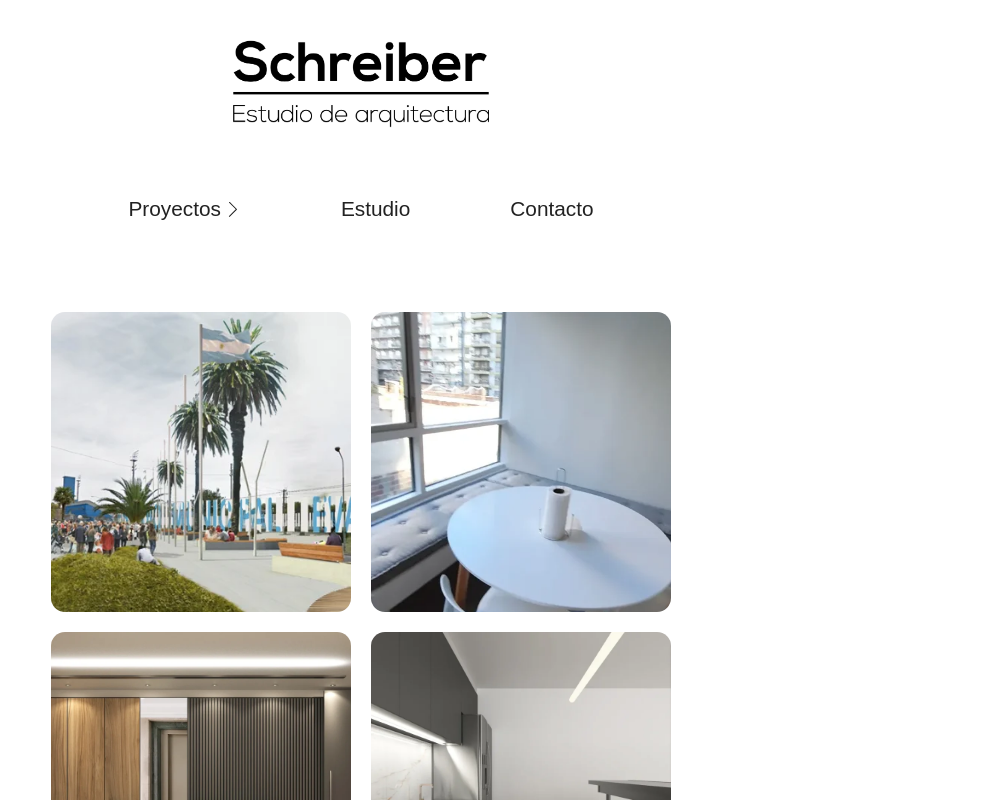
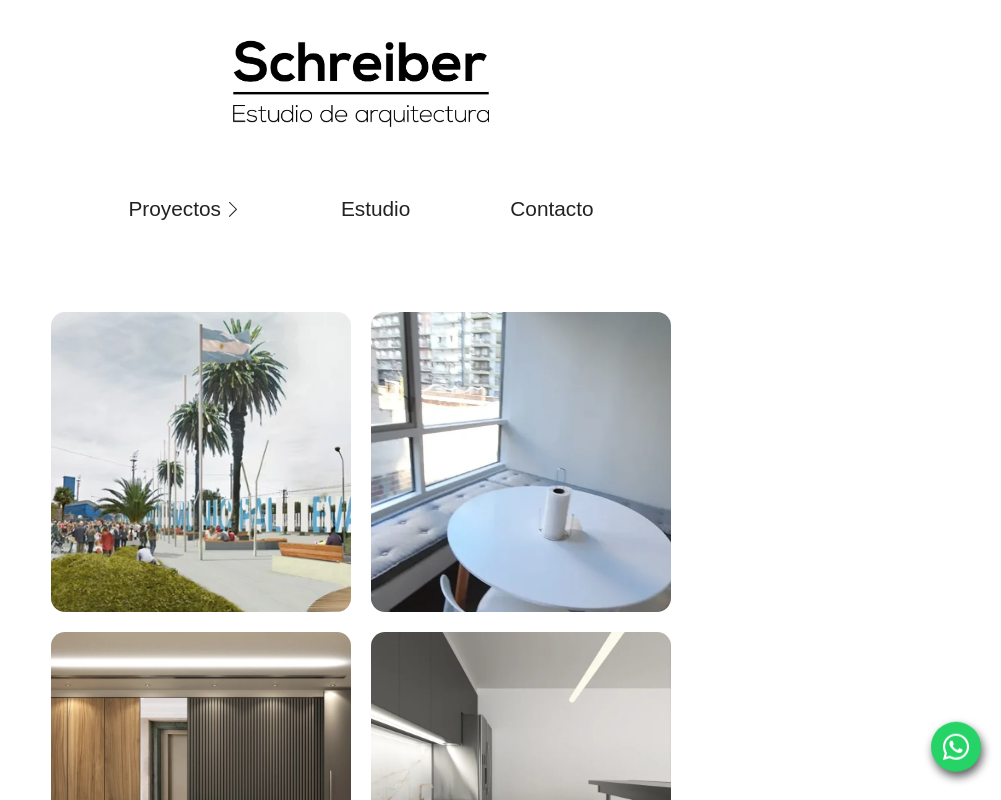
Before and after one commit to MizzioCoding/Arquitecto2, a React (Vite) app: page / in a window 1280 px wide. Shown: the top 800 px of the page, without its empty margins (279-1280 px from the left). Built offline with nearby package versions, Linux system fonts and the light colour scheme; a web font is replaced by a local one.

Commit message:
whatsapp logo

```diff
--- a/src/App.css
+++ b/src/App.css
@@ -42,3 +42,40 @@
     /* Tamaño de fuente opcional */
     color: #333;
 }
+
+.float {
+    position: fixed;
+    width: 50px;
+    height: 50px;
+    bottom: 30px;
+    right: 20px;
+    background-color: #25D367;
+    color: #FFF;
+    border-radius: 50px;
+    text-align: center;
+    font-size: 30px;
+    box-shadow: 2px 5px 10px rgba(0, 0, 0, 0.651);
+    z-index: 100;
+    animation-name: floaty;
+    animation-duration: 5s;
+    animation-timing-function: ease-in-out;
+    animation-iteration-count: infinite;
+}
+
+.my-float {
+    margin-top: 10px;
+}
+
+@keyframes floaty {
+    0% {
+        transform: translateY(0);
+    }
+
+    50% {
+        transform: translateY(10px);
+    }
+
+    100% {
+        transform: translateY(0);
+    }
+}
--- a/src/App.jsx
+++ b/src/App.jsx
@@ -10,6 +10,7 @@ import Concursos from '../components/Concursos';
 import Viviendas from '../components/Viviendas';
 import Comercial from '../components/Comercial';
 import Reformas from '../components/Reformas';
+import { FaWhatsapp } from 'react-icons/fa'; // Importa el ícono de WhatsApp
 
 function App() {
 
@@ -22,6 +23,9 @@ function App() {
       </div>
       <Navigation />
       <div>
+      <a href="https://wa.link/udw10f" className="float" target="_blank" id="wppIcon" style={{ display: 'block' }}>
+          <FaWhatsapp className="my-float" /> {/* Usa el componente de React para el ícono */}
+        </a>
         <Routes>
           <Route path="/" element={<Gallery />} />
           <Route path="/proyectos" element={<Gallery />} />
```
